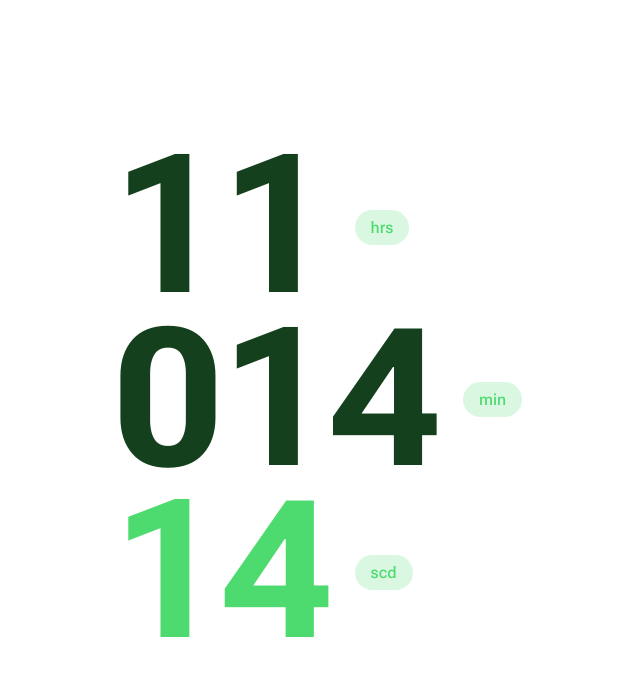
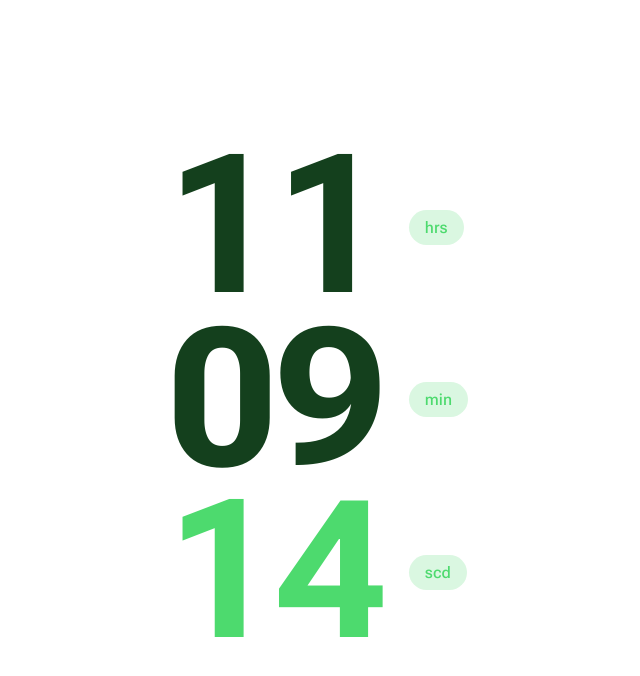
Before and after one commit to Frame993/Time-display, a plain HTML site: page index.html in a window 1280 px wide. Shown: the whole page, without its empty margins (322-962 px from the left). Drawn offline with Linux system fonts and the light colour scheme.

Commit message:
Minutes fixed in the function

```diff
--- a/script.js
+++ b/script.js
@@ -6,7 +6,7 @@ let second = document.getElementById('second');
 setInterval(() => {
     const time = new Date();
 
-    hour.innerHTML = time.getHours() < 10 ? '0' + time.getSeconds() : time.getHours();;
-    min.innerHTML = time.getMinutes() < 10 ? '0' + time.getSeconds() : time.getMinutes();;
+    hour.innerHTML = time.getHours() < 10 ? '0' + time.getHours() : time.getHours();;
+    min.innerHTML = time.getMinutes() < 10 ? '0' + time.getMinutes() : time.getMinutes();
     second.innerHTML = time.getSeconds() < 10 ? '0' + time.getSeconds() : time.getSeconds();
 }, 1000);
--- a/style.css
+++ b/style.css
@@ -22,7 +22,11 @@ body {
     justify-content: center;
     align-items: center;
     height: 100vh;
-    background-color: var(--main-red-color);
+    /* background-color: var(--main-red-color); */
+
+    /* background-image: url('./assets/bg-image.webp');
+    background-repeat: no-repeat;
+    background-size: cover; */
 }
 
 main {
@@ -36,10 +40,14 @@ main {
 
 .container {
     display: flex;
-    /* border: 1px solid black; */
-    /* padding: 3rem; */
+    /* background-color: var(--light-green-color); */
+    padding: 3rem 6rem;
     flex-direction: column;
-    /* border-radius: 16px; */
+    /* background: rgba(255, 255, 255, 0.17);
+    border-radius: 16px;
+    box-shadow: 0 4px 30px rgba(0, 0, 0, 0.1);
+    backdrop-filter: blur(4.8px);
+    -webkit-backdrop-filter: blur(8.8px); */
 }
 
 .time-container {
```
